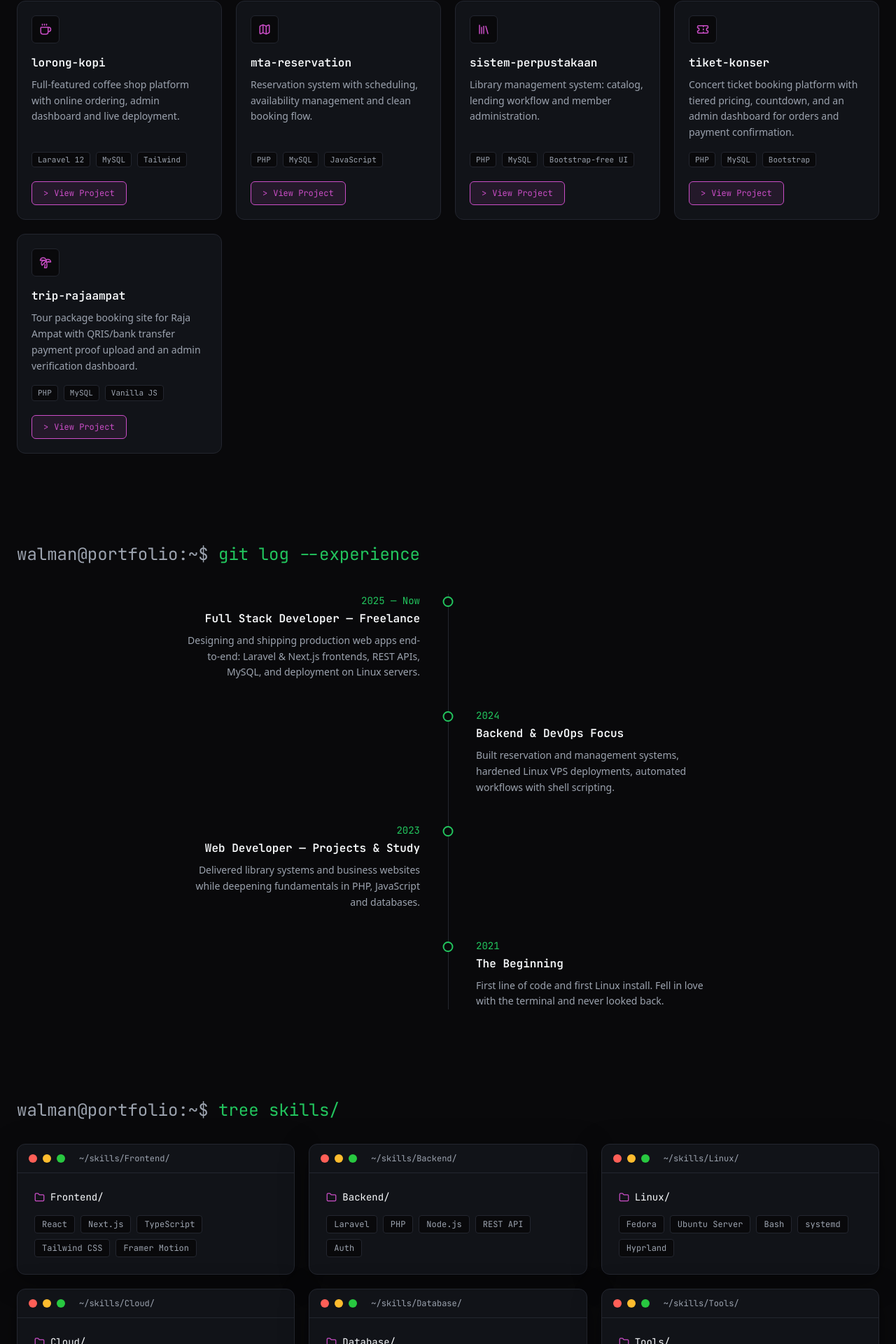
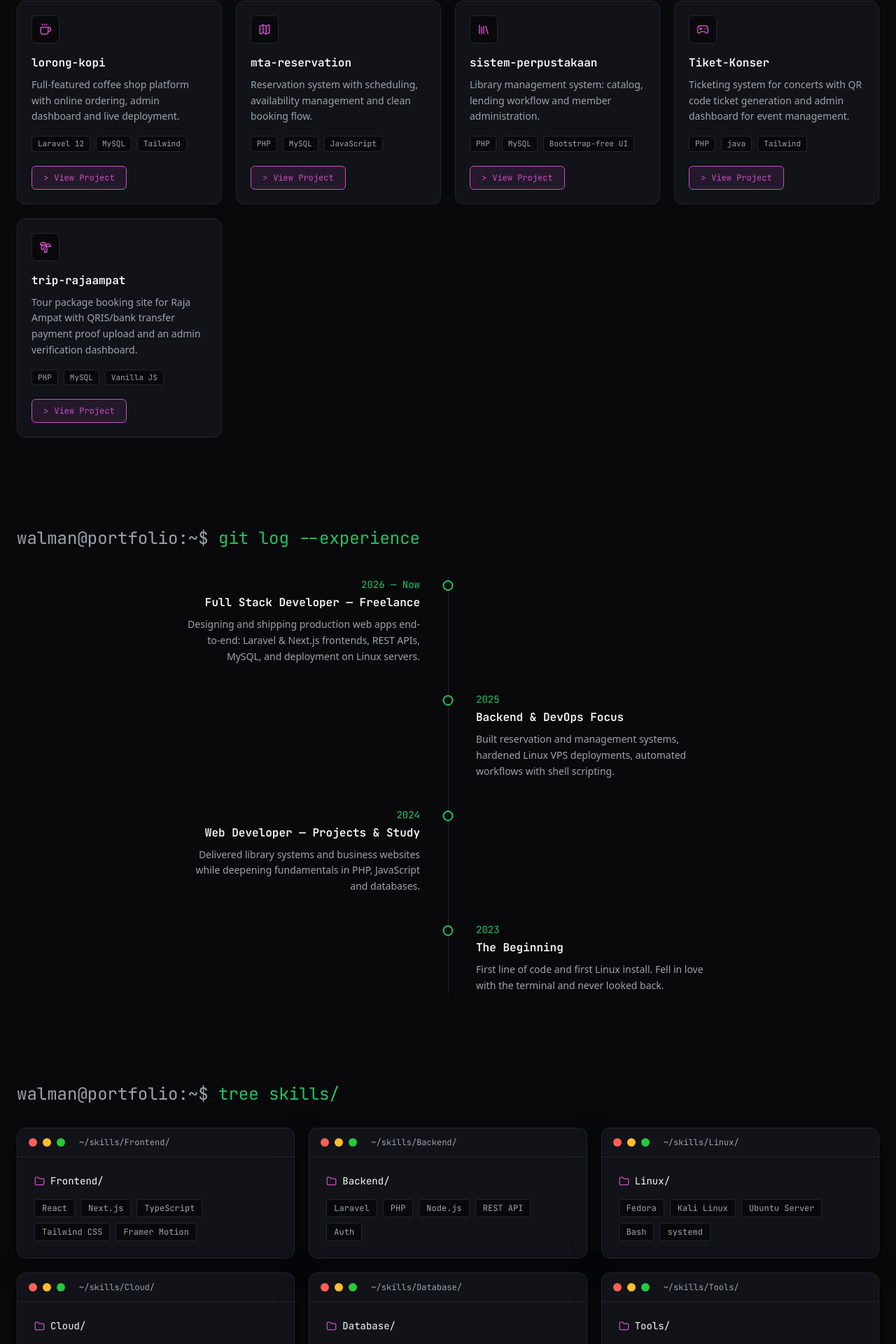
Before and after one commit to WaLMaN-s/myportofolio, a Next.js app: page / in a window 1280 px wide. Shown: the part 1325-3245 px from the top of the page at 70% size. Built offline with nearby package versions, Linux system fonts and the light colour scheme.

Commit message:
perubahan skill

```diff
--- a/src/components/Experience.tsx
+++ b/src/components/Experience.tsx
@@ -3,25 +3,25 @@ import Timeline, { type TimelineEntry } from "./Timeline";
 
 const entries: TimelineEntry[] = [
   {
-    year: "2025 — Now",
+    year: "2026 — Now",
     title: "Full Stack Developer — Freelance",
     description:
       "Designing and shipping production web apps end-to-end: Laravel & Next.js frontends, REST APIs, MySQL, and deployment on Linux servers.",
   },
   {
-    year: "2024",
+    year: "2025",
     title: "Backend & DevOps Focus",
     description:
       "Built reservation and management systems, hardened Linux VPS deployments, automated workflows with shell scripting.",
   },
   {
-    year: "2023",
+    year: "2024",
     title: "Web Developer — Projects & Study",
     description:
       "Delivered library systems and business websites while deepening fundamentals in PHP, JavaScript and databases.",
   },
   {
-    year: "2021",
+    year: "2023",
     title: "The Beginning",
     description:
       "First line of code and first Linux install. Fell in love with the terminal and never looked back.",
--- a/src/components/Projects.tsx
+++ b/src/components/Projects.tsx
@@ -1,6 +1,6 @@
 "use client";
 
-import { Coffee, Library, Map, Ticket, Palmtree } from "lucide-react";
+import { Coffee, Library, Map, Gamepad2, Palmtree } from "lucide-react";
 import Reveal from "./Reveal";
 import ProjectCard, { type Project } from "./ProjectCard";
 
@@ -30,12 +30,12 @@ const projects: Project[] = [
     icon: Library,
   },
   {
-    title: "tiket-konser",
+    title: "Tiket-Konser",
     description:
-      "Concert ticket booking platform with tiered pricing, countdown, and an admin dashboard for orders and payment confirmation.",
-    stack: ["PHP", "MySQL", "Bootstrap"],
+      "Ticketing system for concerts with QR code ticket generation and admin dashboard for event management.",
+    stack: ["PHP", "java", "Tailwind"],
     href: "https://tiket-konser.infinityfreeapp.com/",
-    icon: Ticket,
+    icon: Gamepad2,
   },
   {
     title: "trip-rajaampat",
--- a/src/components/Skills.tsx
+++ b/src/components/Skills.tsx
@@ -5,10 +5,10 @@ import TerminalWindow from "./TerminalWindow";
 const categories: { name: string; skills: string[] }[] = [
   { name: "Frontend/", skills: ["React", "Next.js", "TypeScript", "Tailwind CSS", "Framer Motion"] },
   { name: "Backend/", skills: ["Laravel", "PHP", "Node.js", "REST API", "Auth"] },
-  { name: "Linux/", skills: ["Fedora", "Ubuntu Server", "Bash", "systemd", "Hyprland"] },
+  { name: "Linux/", skills: ["Fedora", "Kali Linux", "Ubuntu Server", "Bash", "systemd",] },
   { name: "Cloud/", skills: ["Cloudflare", "Vercel", "DNS", "SSL"] },
-  { name: "Database/", skills: ["MySQL", "PostgreSQL", "SQLite", "Redis"] },
-  { name: "Tools/", skills: ["Git", "Neovim", "tmux", "Postman", "Figma"] },
+  { name: "Database/", skills: ["MySQL","PHP Admin", "PostgreSQL", "SQLite", "Redis"] },
+  { name: "Tools/", skills: ["Git", "tmux", "Figma", "Xampp"] },
 ];
 
 export default function Skills() {
```
